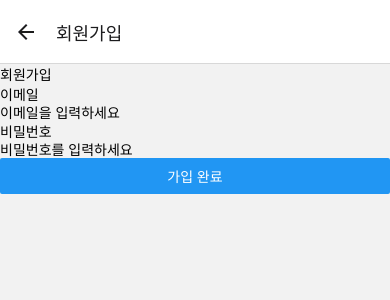
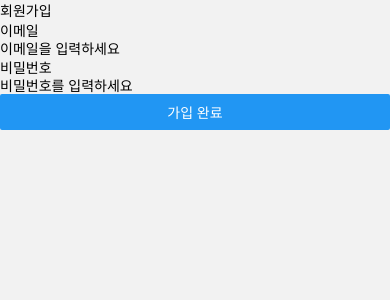
Before and after one commit to jungdaehun1024/Itanu-app, a React Native app: screen /SignUp in a window 390 px wide. Shown: the top 300 px of the page. Built offline with nearby package versions, Linux system fonts and the light colour scheme.

Commit message:
git commit -m "refactor: AuthNavigator 헤더 옵션 및 불필요한 주석 정리"

```diff
--- a/src/navigation/AppNavigator.tsx
+++ b/src/navigation/AppNavigator.tsx
@@ -12,7 +12,7 @@ export default function AppNavigator() {
     return (
         <RootStack.Navigator screenOptions={{ headerShown: false }}>
             {!isLoggedIn ? (
-                // 💡 방금 완성한 AuthNavigator를 화면(Screen) 단위로 등록!
+                //화면(Screen) 단위로 등록
                 <RootStack.Screen name="AuthGroup" component={AuthNavigator} />
             ) : (
                 null
--- a/src/navigation/auth/AuthNavigator.tsx
+++ b/src/navigation/auth/AuthNavigator.tsx
@@ -8,19 +8,18 @@ const AuthStack = createNativeStackNavigator();
 export default function AuthNavigator()
 {
     return(
-        <AuthStack.Navigator initialRouteName="Login">
-            {/* 로그인 화면 등록 */}
+        <AuthStack.Navigator
+            screenOptions={{headerShown: false,}}
+            initialRouteName="Login"
+        >
             <AuthStack.Screen
                 name="Login"
                 component={LoginScreen}
                 options={{ headerShown: false }}
             />
-
-            {/* 2. 회원가입 화면 추가 */}
             <AuthStack.Screen
                 name="SignUp"
                 component={SignUpScreen}
-                options={{ title: "회원가입" }}
             />
         </AuthStack.Navigator> // 2. 닫는 태그 추가
     )
```
